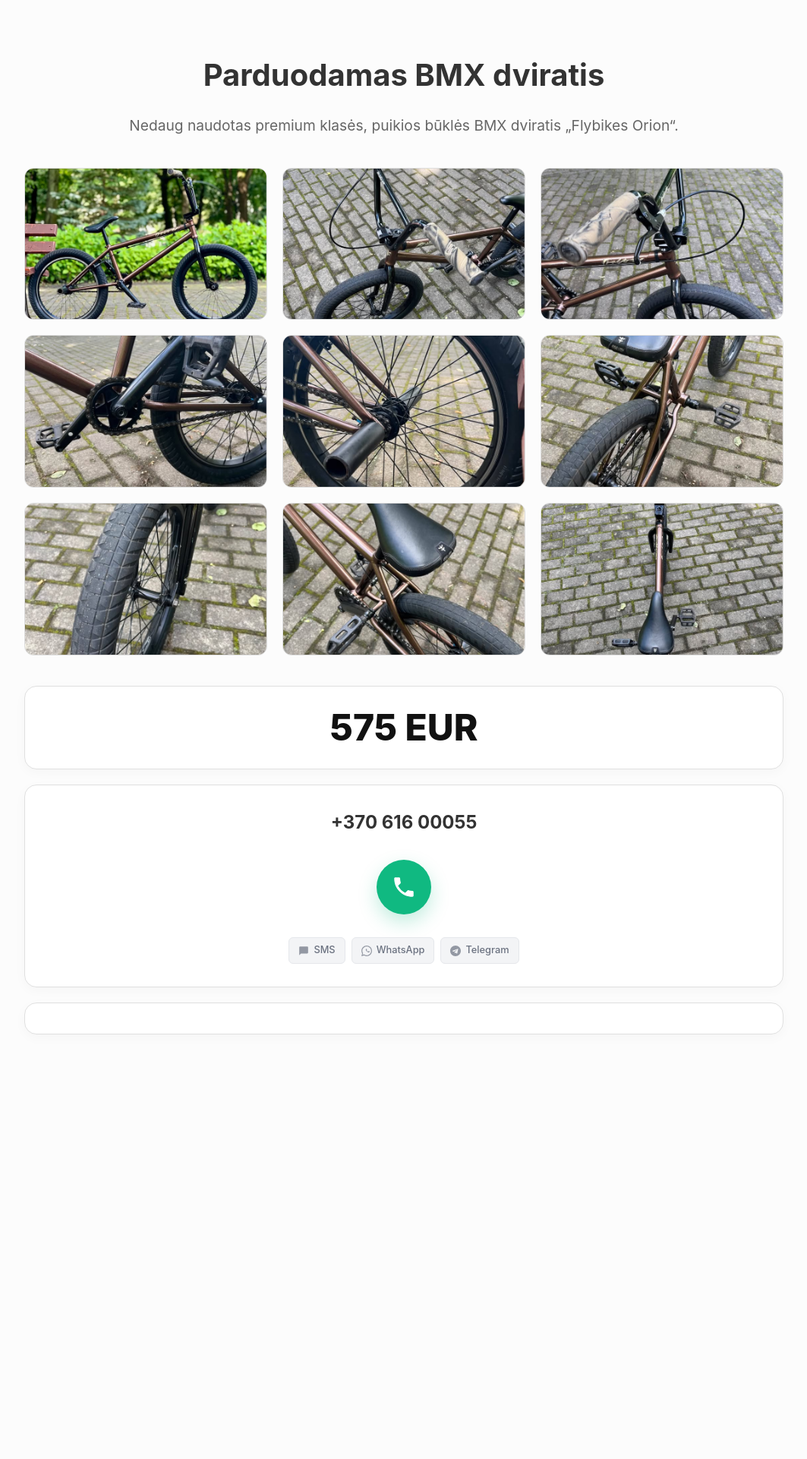
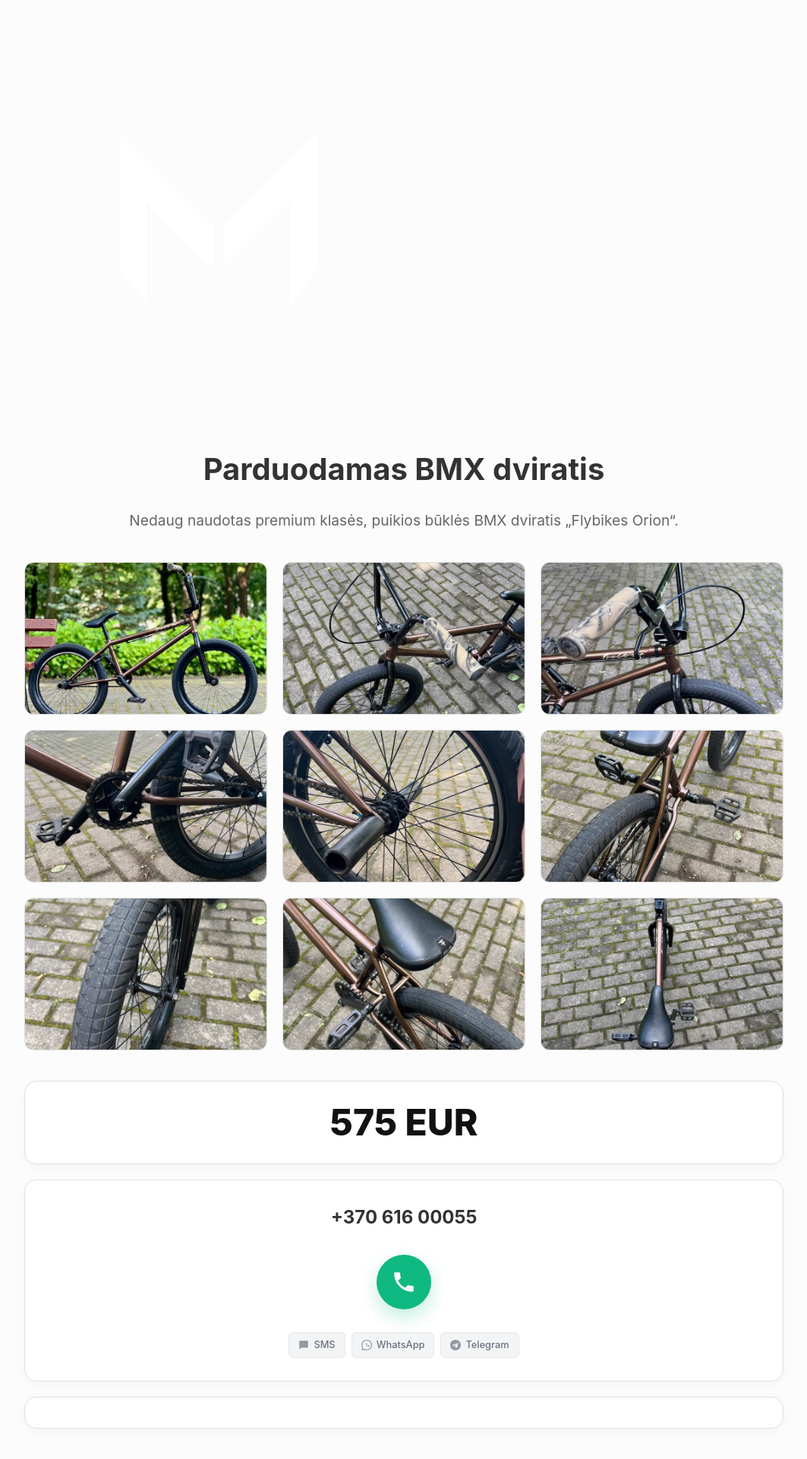
Before and after one commit to mruslys/ruslys.lt, a Jekyll site: the page built from parduodu/flybikes-orion/index.html, in a window 1280 px wide. Shown: the whole page at 76% size, without its empty margins (108-1171 px from the left). Built offline with Jekyll 4.4.1, drawn with Linux system fonts in a browser that asks for light colours; before the commit the page ends 1402 px from its top, so only the background shows below that.

Commit message:
Update gallery.html

```diff
--- a/_layouts/gallery.html
+++ b/_layouts/gallery.html
@@ -42,6 +42,14 @@
     <script async defer crossorigin="anonymous" src="https://connect.facebook.net/lt_LT/sdk.js#xfbml=1&version=v18.0"></script>
 
     <div class="container">
+
+        <!-- Viršutinis mygtukas su M raide (nuoroda iš _config.yaml) -->
+        <div class="top-home-button-wrapper">
+            <a href="{{ site.home_url | default: site.url }}" class="top-home-button" title="Grįžti į pagrindinį">
+                <img src="{{ 'img/w512.png' | relative_url }}" alt="Logo">
+            </a>
+        </div>
+
         <!-- Puslapio antraštė -->
         <header class="header">
             <h1>{{ page.title }}</h1>
```
